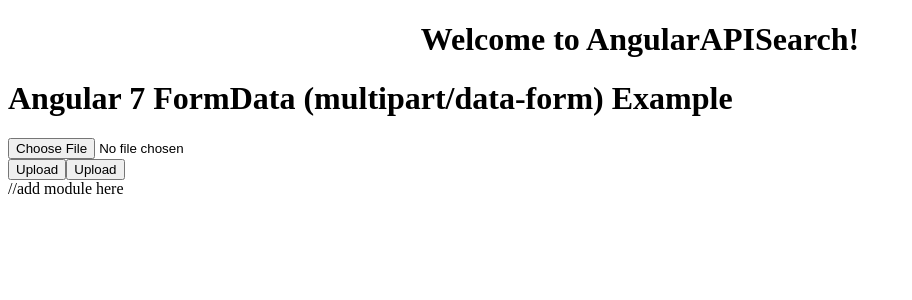
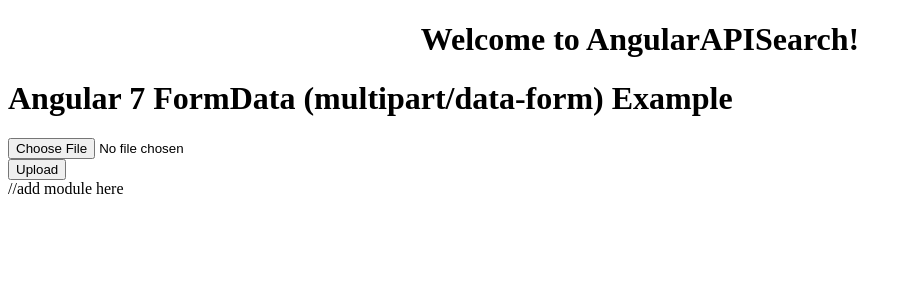
Before and after one commit to JamesSiebert/API_img_search, an Angular app: page / in a window 1280 px wide. Shown: the top 300 px of the page, without its empty margins (0-912 px from the left). Built offline with nearby package versions, Linux system fonts and the light colour scheme.

Commit message:
rollback to working desktop version 2

```diff
--- a/src/app/upload/upload.component.html
+++ b/src/app/upload/upload.component.html
@@ -6,7 +6,6 @@
     </div>
     <div>
       <button type="submit">Upload</button>
-      <button type="submit">Upload</button>
     </div>
   </form>
 
```
